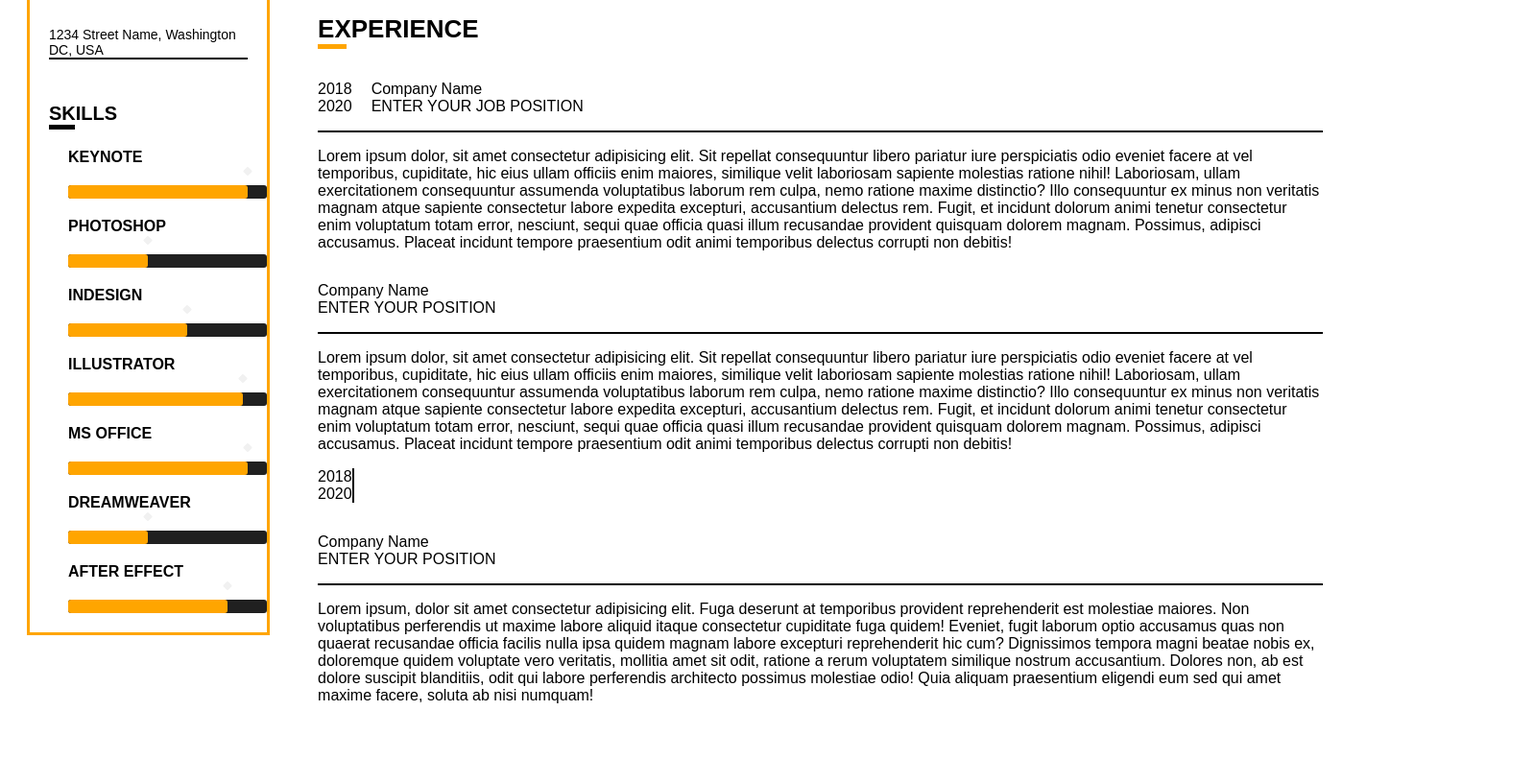
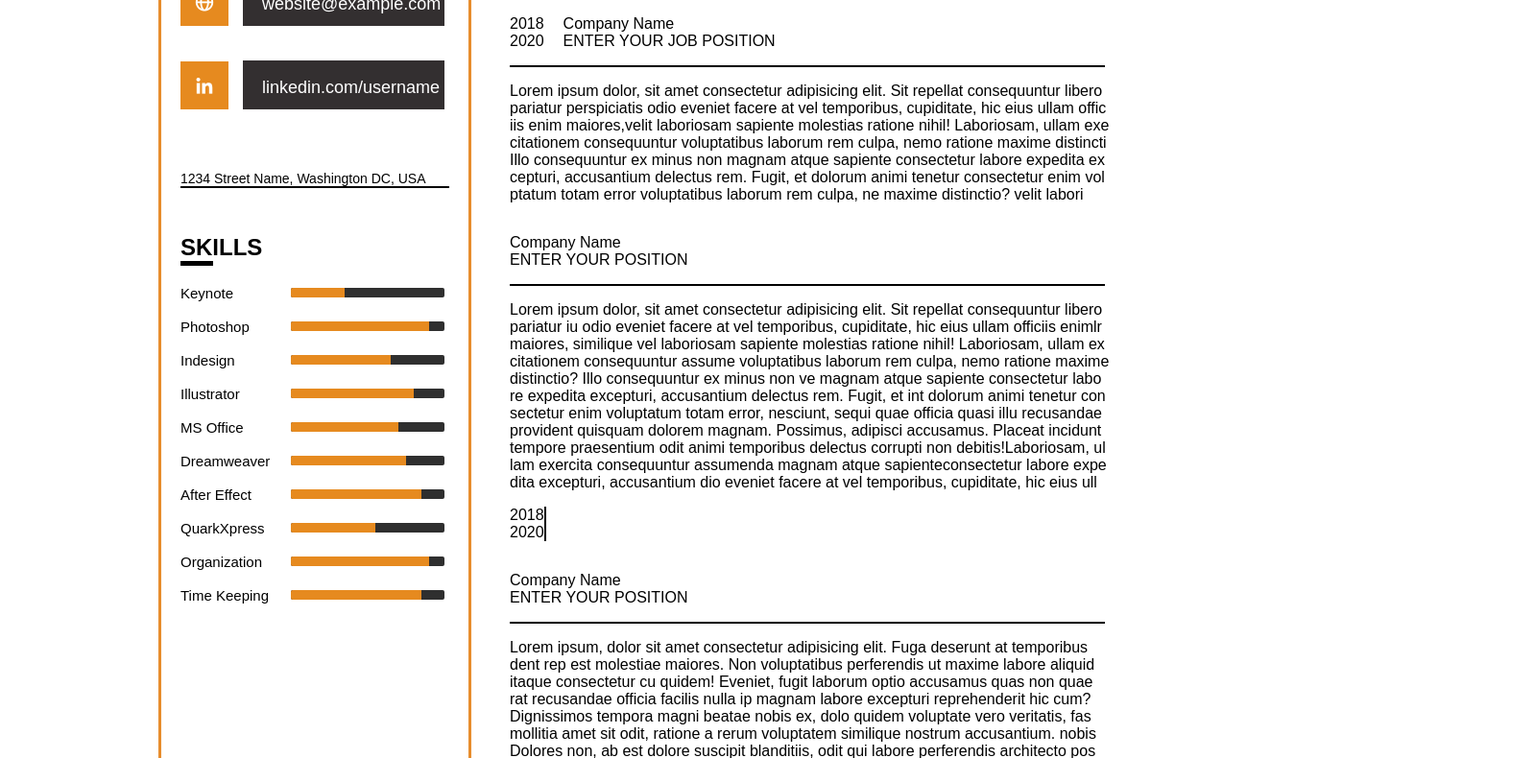
Before and after one commit to yuldashev-nodir/modern-resume, a plain HTML site: page index.html in a window 1280 px wide. Shown: the part 416-1206 px from the top of the page at 96% size, 1598 px wide, since content can reach past the window. Drawn offline with nearby package versions, Linux system fonts and the light colour scheme.

Commit message:
project is over

```diff
--- a/index.html
+++ b/index.html
@@ -1,106 +1,127 @@
 <!DOCTYPE html>
 <html lang="en">
   <head>
-    <meta charset="UTF-8">
-    <meta name="viewport" content="width=device-width, initial-scale=1.0">
+    <meta charset="UTF-8" />
+    <meta name="viewport" content="width=device-width, initial-scale=1.0" />
     <title>Document</title>
-    <link rel="stylesheet" href="style.css">
-    <link href='https://unpkg.com/boxicons@2.1.4/css/boxicons.min.css' rel='stylesheet'>
+    <link rel="stylesheet" href="style.css" />
+    <link
+      href="https://unpkg.com/boxicons@2.1.4/css/boxicons.min.css"
+      rel="stylesheet"
+    />
   </head>
   <body>
-
     <div class="main">
       <div class="container">
         <div class="first">
           <div class="img">
-                <img src="https://avatars.mds.yandex.net/i?id=3ef0a65a359c90dd2b02c6131ab57245a8d46414-10740243-images-thumbs&ref=rim&n=33&w=250&h=250" alt="">
+            <img
+              src="https://avatars.mds.yandex.net/i?id=3ef0a65a359c90dd2b02c6131ab57245a8d46414-10740243-images-thumbs&ref=rim&n=33&w=250&h=250"
+              alt=""
+            />
           </div>
           <div class="text">
-                <h1>DANIEL <br> ANDERSON</h1>
+            <h1>
+              DANIEL <br />
+              <b>ANDERSON</b>
+            </h1>
             <p class="as">SOFTWARE DEVELOPER</p>
           </div>
 
           <div class="icons">
             <div class="icon">
-                <a class="phone" href="#"><i class='bx bxs-phone'>+123 456 7853</i></a> <br> <br>
-                <a class="email" href="#"><i class='bx bx-envelope'>email@example.com</i></a> <br> <br>
-                <a class="globe" href="#"><i class='bx bx-globe'></i>website@example.com</a> <br> <br>
-                <a class="linkedin" href="#"><i class='bx bxl-linkedin'>linkedin.com</i></a> <br> <br>
+              <div class="bx bxs-phone"></div>
+              <p>+123 456 7898</p>
+            </div>
+            <div class="icon">
+              <div class="bx bx-envelope"></div>
+              <p>mailid@example.com</p>
+            </div>
+            <div class="icon">
+              <div class="bx bx-globe"></div>
+              <p>website@example.com</p>
+            </div>
+            <div class="icon">
+              <div class="bx bxl-linkedin"></div>
+              <p>linkedin.com/username</p>
             </div>
           </div>
 
+          <br />
+          <br />
 
-            <p class="pp">1234 Street Name, Washington DC, USA</p> <br>
+          <p class="pp">1234 Street Name, Washington DC, USA</p>
+          <br />
 
           <h2 class="ss">SKILLS</h2>
-
-            <!-- <div class="skills">
-                <h2 class="ss">SKILLS</h2> <br>
-                <p class="keynote">Keynote</p>
-                <p class="photo">Photoshop</p>
-                <p class="design">Indesign</p>
-                <p class="illustr">Illustrator</p>
-                <p class="msoffice ">MS Office</p>
-                <p class="dreamweaver">Dreamweaver</p>
-                <p class="effect">After Effect</p>
-                <p class="xpress">QuarkXpress</p>
-                <p class="keeping">Time Keeping</p>
-            </div> -->
           <div class="skills">
             <div class="skill">
-            <div class="skill-name">
-                Keynote
-            </div>
-            <div class="skill-bar">
-                <div class="skill-per"  style="max-width: 99%;"></div>
+              <span>Keynote</span>
+              <div class="bar">
+                <div class="fill" style="width: 35%"></div>
               </div>
             </div>
+
             <div class="skill">
-            <div class="skill-name">
-                Photoshop
-            </div>
-            <div class="skill-bar">
-                <div class="skill-per"  style="max-width: 40%;"></div>
+              <span>Photoshop</span>
+              <div class="bar">
+                <div class="fill" style="width: 90%"></div>
               </div>
             </div>
+
             <div class="skill">
-            <div class="skill-name">
-                Indesign
-            </div>
-            <div class="skill-bar">
-                <div class="skill-per"  style="max-width: 60%;"></div>
+              <span>Indesign</span>
+              <div class="bar">
+                <div class="fill" style="width: 65%"></div>
               </div>
             </div>
+
             <div class="skill">
-            <div class="skill-name">
-                Illustrator
-            </div>
-            <div class="skill-bar">
-                <div class="skill-per"  style="max-width: 88%;"></div>
+              <span>Illustrator</span>
+              <div class="bar">
+                <div class="fill" style="width: 80%"></div>
               </div>
             </div>
+
             <div class="skill">
-            <div class="skill-name">
-                MS Office
-            </div>
-            <div class="skill-bar">
-                <div class="skill-per"  style="max-width: 100%;"></div>
+              <span>MS Office</span>
+              <div class="bar">
+                <div class="fill" style="width: 70%"></div>
               </div>
             </div>
+
             <div class="skill">
-            <div class="skill-name">
-                Dreamweaver
-            </div>
-            <div class="skill-bar">
-                <div class="skill-per"  style="max-width: 40%;"></div>
+              <span>Dreamweaver</span>
+              <div class="bar">
+                <div class="fill" style="width: 75%"></div>
               </div>
             </div>
+
             <div class="skill">
-            <div class="skill-name">
-                After Effect
+              <span>After Effect</span>
+              <div class="bar">
+                <div class="fill" style="width: 85%"></div>
               </div>
-            <div class="skill-bar">
-                <div class="skill-per"  style="max-width: 80%;"></div>
+            </div>
+
+            <div class="skill">
+              <span>QuarkXpress</span>
+              <div class="bar">
+                <div class="fill" style="width: 55%"></div>
+              </div>
+            </div>
+
+            <div class="skill">
+              <span>Organization</span>
+              <div class="bar">
+                <div class="fill" style="width: 90%"></div>
+              </div>
+            </div>
+
+            <div class="skill">
+              <span>Time Keeping</span>
+              <div class="bar">
+                <div class="fill" style="width: 85%"></div>
               </div>
             </div>
           </div>
@@ -110,36 +131,107 @@
       <div class="container2">
         <div class="second">
           <h1 class="scnd">PROFILE</h1>
-            <p class="txt">Lorem ipsum dolor, sit amet consectetur adipisicing elit. Repudiandae modi in molestias! Ipsam, molestias quos commodi dicta deleniti esse error provident ipsum expedita itaque id officiis aliquid voluptatibus soluta aut nemo recusandae nesciunt quisquam est, qui voluptate reiciendis iusto, sunt eos. Dolorum quos eum aliquid commodi ratione magni assumenda nemo, incidunt odit aperiam! Earum obcaecati nihil possimus a eveniet, corrupti aliquid quaerat, perspiciatis ex ut maiores autem. Eum modi aliquid nostrum aperiam, dicta libero accusamus ab similique doloremque! Magnam, sapiente officia quis odit dolores consequuntur dignissimos quas laborum necessitatibus quisquam excepturi illo magni hic rem nulla eligendi. Voluptas, esse porro?</p>
+          <p class="txt">
+            Lorem ipsum dolor, sit amet consectetur adipisicing elit.
+            Repudiandae modi in molestias! <br />
+            quos commodi dicta deleniti esse error provident ipsum expedita
+            itaque id officiis aliquid <br />
+            soluta aut nemo recusandae nesciunt quisquam est, qui voluptate
+            reiciendis iusto, sunt eo. <br />
+            quos eum aliquid commodi ratione magni assumenda nemo, incidunt odit
+            aperiam!
+          </p>
           <h1 class="third">EDUCATION</h1>
           <div class="flex">
-                <p>February 2019 <br> <b>ENTER DEGREE NAME</b> <br> University/College Name</p>
-                <p>February 2019 <br><b>ENTER DEGREE NAME</b> <br> University/College Name</p>
+            <p>
+              February 2019 <br />
+              <b>ENTER DEGREE NAME</b> <br />
+              University/College Name
+            </p>
+            <p>
+              February 2019 <br /><b>ENTER DEGREE NAME</b> <br />
+              University/College Name
+            </p>
           </div>
-                <br>
+          <br />
           <h1 class="third">EXPERIENCE</h1>
           <div class="flex1">
-                <p>2018 <br> 2020</p>
-                <p>Company Name <br> ENTER YOUR JOB POSITION</p>
+            <p>
+              2018 <br />
+              2020
+            </p>
+            <p>
+              Company Name <br />
+              ENTER YOUR JOB POSITION
+            </p>
           </div>
 
-            <p>Lorem ipsum dolor, sit amet consectetur adipisicing elit. Sit repellat consequuntur libero pariatur iure perspiciatis odio eveniet facere at vel temporibus, cupiditate, hic eius ullam officiis enim maiores, similique velit laboriosam sapiente molestias ratione nihil! Laboriosam, ullam exercitationem consequuntur assumenda voluptatibus laborum rem culpa, nemo ratione maxime distinctio? Illo consequuntur ex minus non veritatis magnam atque sapiente consectetur labore expedita excepturi, accusantium delectus rem. Fugit, et incidunt dolorum animi tenetur consectetur enim voluptatum totam error, nesciunt, sequi quae officia quasi illum recusandae provident quisquam dolorem magnam. Possimus, adipisci accusamus. Placeat incidunt tempore praesentium odit animi temporibus delectus corrupti non debitis!</p>
+          <p>
+            Lorem ipsum dolor, sit amet consectetur adipisicing elit. Sit
+            repellat consequuntur libero <br />
+            pariatur perspiciatis odio eveniet facere at vel temporibus,
+            cupiditate, hic eius ullam offic <br />
+            iis enim maiores,velit laboriosam sapiente molestias ratione nihil!
+            Laboriosam, ullam exe <br />
+            citationem consequuntur voluptatibus laborum rem culpa, nemo ratione
+            maxime distincti <br />
+            Illo consequuntur ex minus non magnam atque sapiente consectetur
+            labore expedita ex <br />
+            cepturi, accusantium delectus rem. Fugit, et dolorum animi tenetur
+            consectetur enim vol <br />
+            ptatum totam error voluptatibus laborum rem culpa, ne maxime
+            distinctio? velit labori
+          </p>
           <div class="flx">
-                <p>Company Name <br>ENTER YOUR POSITION</p>
+            <p>Company Name <br />ENTER YOUR POSITION</p>
           </div>
 
-            <p>Lorem ipsum dolor, sit amet consectetur adipisicing elit. Sit repellat consequuntur libero pariatur iure perspiciatis odio eveniet facere at vel temporibus, cupiditate, hic eius ullam officiis enim maiores, similique velit laboriosam sapiente molestias ratione nihil! Laboriosam, ullam exercitationem consequuntur assumenda voluptatibus laborum rem culpa, nemo ratione maxime distinctio? Illo consequuntur ex minus non veritatis magnam atque sapiente consectetur labore expedita excepturi, accusantium delectus rem. Fugit, et incidunt dolorum animi tenetur consectetur enim voluptatum totam error, nesciunt, sequi quae officia quasi illum recusandae provident quisquam dolorem magnam. Possimus, adipisci accusamus. Placeat incidunt tempore praesentium odit animi temporibus delectus corrupti non debitis!</p>
+          <p>
+            Lorem ipsum dolor, sit amet consectetur adipisicing elit. Sit
+            repellat consequuntur libero <br />
+            pariatur iu odio eveniet facere at vel temporibus, cupiditate, hic
+            eius ullam officiis enimlr <br />
+            maiores, similique vel laboriosam sapiente molestias ratione nihil!
+            Laboriosam, ullam ex <br />citationem consequuntur assume
+            voluptatibus laborum rem culpa, nemo ratione maxime <br />
+            distinctio? Illo consequuntur ex minus non ve magnam atque sapiente
+            consectetur labo <br />re expedita excepturi, accusantium delectus
+            rem. Fugit, et int dolorum animi tenetur con <br />sectetur enim
+            voluptatum totam error, nesciunt, sequi quae officia quasi illu
+            recusandae <br />
+            provident quisquam dolorem magnam. Possimus, adipisci accusamus.
+            Placeat incidunt <br />
+            tempore praesentium odit animi temporibus delectus corrupti non
+            debitis!Laboriosam, ul <br />lam exercita consequuntur assumenda
+            magnam atque sapienteconsectetur labore expe <br />dita excepturi,
+            accusantium dio eveniet facere at vel temporibus, cupiditate, hic
+            eius ull
+          </p>
 
-            <p class="br"> 2018 <br>2020</p>
+          <p class="br">2018 <br />2020</p>
           <div class="flx">
-                <p>Company Name <br>ENTER YOUR POSITION</p>
+            <p>Company Name <br />ENTER YOUR POSITION</p>
           </div>
-            <p>Lorem ipsum, dolor sit amet consectetur adipisicing elit. Fuga deserunt at temporibus provident reprehenderit est molestiae maiores. Non voluptatibus perferendis ut maxime labore aliquid itaque consectetur cupiditate fuga quidem! Eveniet, fugit laborum optio accusamus quas non quaerat recusandae officia facilis nulla ipsa quidem magnam labore excepturi reprehenderit hic cum? Dignissimos tempora magni beatae nobis ex, doloremque quidem voluptate vero veritatis, mollitia amet sit odit, ratione a rerum voluptatem similique nostrum accusantium. Dolores non, ab est dolore suscipit blanditiis, odit qui labore perferendis architecto possimus molestiae odio! Quia aliquam praesentium eligendi eum sed qui amet maxime facere, soluta ab nisi numquam!</p>
-
+          <p>
+            Lorem ipsum, dolor sit amet consectetur adipisicing elit. Fuga
+            deserunt at temporibus <br />dent rep est molestiae maiores. Non
+            voluptatibus perferendis ut maxime labore aliquid <br />
+            itaque consectetur cu quidem! Eveniet, fugit laborum optio accusamus
+            quas non quae <br />rat recusandae officia facilis nulla ip magnam
+            labore excepturi reprehenderit hic cum?<br />
+            Dignissimos tempora magni beatae nobis ex, dolo quidem voluptate
+            vero veritatis, fas <br />
+            mollitia amet sit odit, ratione a rerum voluptatem similique nostrum
+            accusantium. nobis <br />Dolores non, ab est dolore suscipit
+            blanditiis, odit qui labore perferendis architecto pos<br />
+            molestiae odio! Quia aliquam praesentium eligendi eum sed qui amet
+            maxime facere,<br />
+            soluta ab nisi numquam!Non vol uptatibus perferendis ut maxime
+            labore aliquid Non vo <br />luptatibus perferendis utma labore
+            aliquid itaque consectetur cupiditate fuga quidem!
+          </p>
         </div>
       </div>
-
     </div>
-
   </body>
 </html>
--- a/style.css
+++ b/style.css
@@ -1,41 +1,80 @@
-.main {
+body {
+  margin: 0;
+  padding: 0;
   display: flex;
-    gap: 30px;
-    align-items: flex-start;
-    padding: 20px;
-    font-family: Arial, sans-serif;
+  justify-content: center;
+  font-family: Arial, Helvetica, sans-serif;
 }
 
-
+.main {
+  max-width: 1000px;
+  width: 100%;
+  display: flex;
+  margin: 0 auto;
+  gap: 20px;
+}
+.ss {
+  border-bottom: 5px solid black;
+  width: 34px;
+}
 .container {
   width: 280px;
   padding: 20px;
-    border: 3px solid orange;
+  border: 3px solid #e78d2d;
+  margin-left: 25px;
+  margin-top: 25px;
+  margin-bottom: 25px;
 }
 
 .img img {
-    width: 100%;
+  width: 250px;
+  height: auto;
 }
 
 .text h1 {
-    font-size: 22px;
-    line-height: 25px;
+  font-size: 25px;
+  color: #332f30;
+  line-height: 39px;
   margin: 10px 0 5px 0;
+  font-family: Arial, "Helvetica Neue", Helvetica, sans-serif;
 }
-
+.text b {
+  font-size: 30px;
+}
 .as {
   font-size: 14px;
   font-weight: bold;
   color: black;
 }
 
-.icons a {
-    font-size: 20px;
-    color: orange;
+.icons {
+  width: 430px;
+  font-family: Arial, Helvetica, sans-serif;
 }
-.icon{
-    font-size: 25px;
+.icon {
+  display: flex;
+  align-items: center;
 }
+.icon .bx {
+  width: 50px;
+  height: 50px;
+  background: #e68a1f;
+  color: white;
+  font-size: 22px;
+  display: flex;
+  justify-content: center;
+  align-items: center;
+  margin-right: 15px;
+}
+.icon p {
+  background: #332f30;
+  color: #fff;
+  padding: 18px 20px;
+  font-size: 18px;
+  width: 170px;
+  height: 15px;
+}
+
 .pp {
   margin: 10px 0;
   font-size: 14px;
@@ -43,82 +82,36 @@
 }
 
 .skills {
-    margin-top: 10px;
-    font-family : Arial, sans-serif;
-}
-.ss{
-    border-bottom: 5px solid black;
-    width: 27px;
-    font-size: 20px;
+  width: 300px;
+  font-family: Arial, sans-serif;
 }
 
-.skills p, .skills span {
-    font-size: 14px;
-    margin: 2px 0;
-}
-.skills {
-    width: 100%;
-    max-width: 600px;
-    padding: 0 20px;
+.skill {
+  display: flex;
+  align-items: center;
+  margin-bottom: 18px;
+  margin-right: 25px;
 }
 
-.skill-name {
-    font-size: 16px;
-    font-weight: 700;
-    color: black;
-    text-transform: uppercase;
-    margin: 20px 0;
+.skill span {
+  font-size: 15px;
+  width: 115px;
+  display: block;
 }
 
-.skill-bar {
-    height: 14px;
-    background: #202020;
-    border-radius: 3px;
+.bar {
+  height: 10px;
+  background: #2f2f2f;
+  flex: 1;
+  position: relative;
+  border-radius: 2px;
 }
 
-.skill-per {
-    height: 14px;
-    background: orange;
-    border-radius: 3px;
-    position: relative;
-    margin-right: 20px;
-
+.fill {
+  background: #e68a1f;
+  height: 100%;
+  border-radius: 2px 0 0 2px;
 }
-
-.skill-per::before {
-
-    position: absolute;
-    padding: 4px 6px;
-    background: #f1f1f1;
-    border-radius: 4px;
-    font-size: 12px;
-    top: -35px;
-    right: 0;
-    transform: translateX(50%);
-}
-
-.skill-per::after {
-    content: "";
-    position: absolute;
-    width: 7px;
-    height: 7px;
-    background: #f1f1f1;
-    top: -18px;
-    right: 0;
-    transform: translateX(50%) rotate(45deg);
-    border-radius: 1px;
-}
-
-@keyframes fillBars {
-    from {
-        width: 0;
-    }
-
-    to {
-        width: 100%;
-    }
-}
-
 
 .container2 {
   flex: 1;
@@ -128,38 +121,43 @@
 .scnd {
   font-size: 26px;
   margin-bottom: 10px;
-    border-bottom: 5px solid orange;
+  border-bottom: 5px solid #e78d2d;
   width: 30px;
 }
-.third{
+p {
+  text-align: justify;
+}
+.third {
   font-size: 26px;
-     border-bottom: 5px solid orange;
+  border-bottom: 5px solid #e78d2d;
   width: 30px;
-
 }
-.flex{
+.flex {
   display: flex;
   gap: 200px;
 }
-.flex1{
+.flex1 {
   display: flex;
   gap: 200px;
   border-bottom: 2px solid black;
+  width: 620px;
   gap: 20px;
 }
-.flx{
+.flx {
   display: flex;
   gap: 200px;
   border-bottom: 2px solid black;
+  width: 620px;
 }
-.fr{
-    border-bottom: 5px solid orange;
+.fr {
+  border-bottom: 5px solid #e78d2d;
   width: 30px;
 }
-.br{
+.br {
   border-right: 2px solid #000;
   margin-right: 1009px;
 }
 .txt {
   font-size: 17px;
+  font-family: Arial sans-serif;
 }
```
Lines whose indentation alone changed are shown as unchanged.
